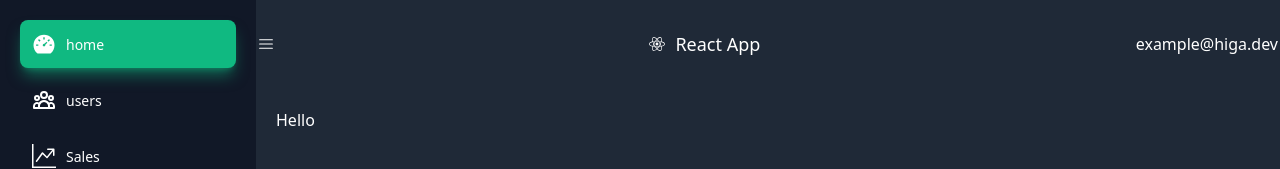
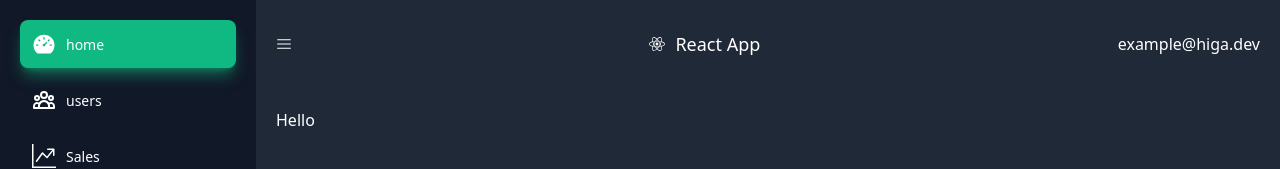
Before and after one commit to ryu1715/next-admin-dashboard-layout, a Next.js app: page / in a window 1280 px wide. Shown: the top 169 px of the page. Built offline with nearby package versions, Linux system fonts and the light colour scheme.

Commit message:
fix: ヘッダーのpaddingを調整

```diff
--- a/layouts/Header.tsx
+++ b/layouts/Header.tsx
@@ -7,7 +7,7 @@ export default function Header() {
   const { toggleIsSidebarOpen } = useIsSidebarOpenStateMutator();
 
   return (
-    <header className="h-88 flex justify-between items-center p-2">
+    <header className="h-88 flex justify-between items-center p-20">
       <button className="cursor-pointer" onClick={() => toggleIsSidebarOpen()}>
         <RxHamburgerMenu />
       </button>
```
